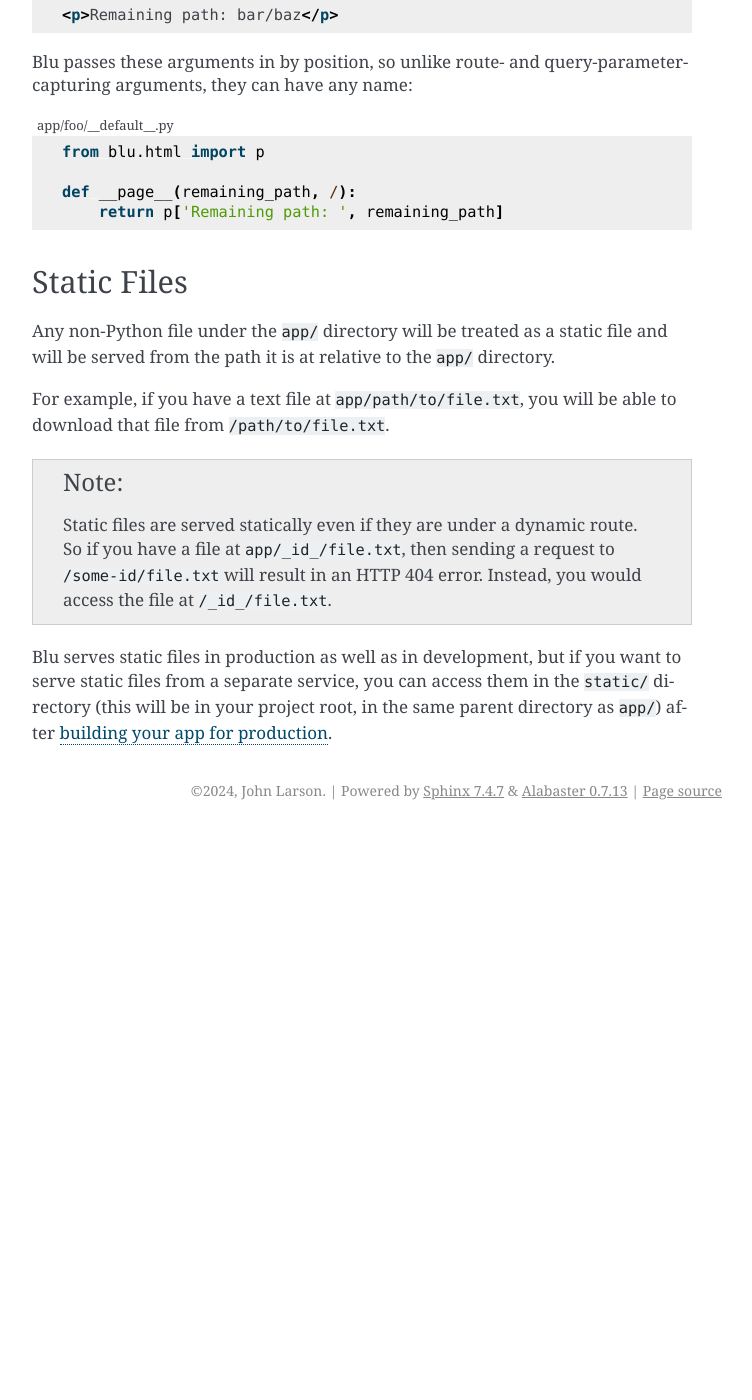
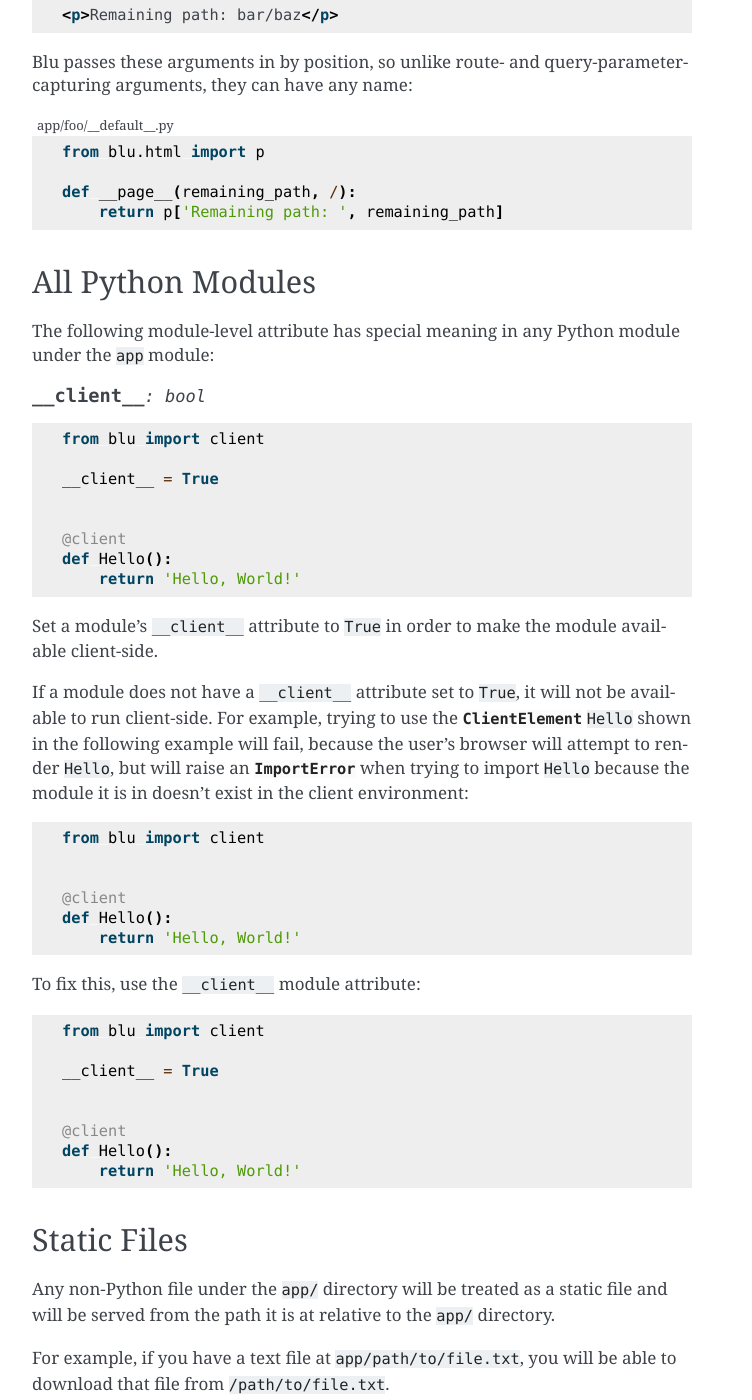
Before and after one commit to johnlarson/blu, a Sphinx documentation site: the page built from docs/api-reference/file-conventions.rst, in a window 1280 px wide and 1400 px high, scrolled down 6580 px. Shown: the whole window, without its empty margins (388-1140 px from the left). Built offline with Sphinx 7.4.7, drawn with Linux system fonts in a browser that asks for light colours; before the commit the page ends 7410 px from its top, so only the background shows below that; some of the changed text lies outside the part shown.

Commit message:
documentation for __client__

```diff
--- a/docs/api-reference/file-conventions.rst
+++ b/docs/api-reference/file-conventions.rst
@@ -333,6 +333,54 @@ Blu passes these arguments in by position, so unlike route- and query-parameter-
         return p['Remaining path: ', remaining_path]
 
 
+All Python Modules
+------------------
+
+The following module-level attribute has special meaning in any Python module under the ``app`` module:
+
+.. py:data:: __client__
+    :type: bool
+
+
+.. code-block:: python
+
+    from blu import client
+
+    __client__ = True
+
+
+    @client
+    def Hello():
+        return 'Hello, World!'
+
+
+Set a module's ``__client__`` attribute to ``True`` in order to make the module available client-side.
+
+If a module does not have a ``__client__`` attribute set to ``True``, it will not be available to run client-side. For example, trying to use the :func:`ClientElement <blu.ClientElement>` ``Hello`` shown in the following example will fail, because the user's browser will attempt to render ``Hello``, but will raise an :class:`ImportError` when trying to import ``Hello`` because the module it is in doesn't exist in the client environment:
+
+.. code-block:: python
+
+    from blu import client
+
+
+    @client
+    def Hello():
+        return 'Hello, World!'
+
+To fix this, use the ``__client__`` module attribute:
+
+.. code-block:: python
+
+    from blu import client
+
+    __client__ = True
+
+
+    @client
+    def Hello():
+        return 'Hello, World!'
+
+
 Static Files
 ------------
 
```
